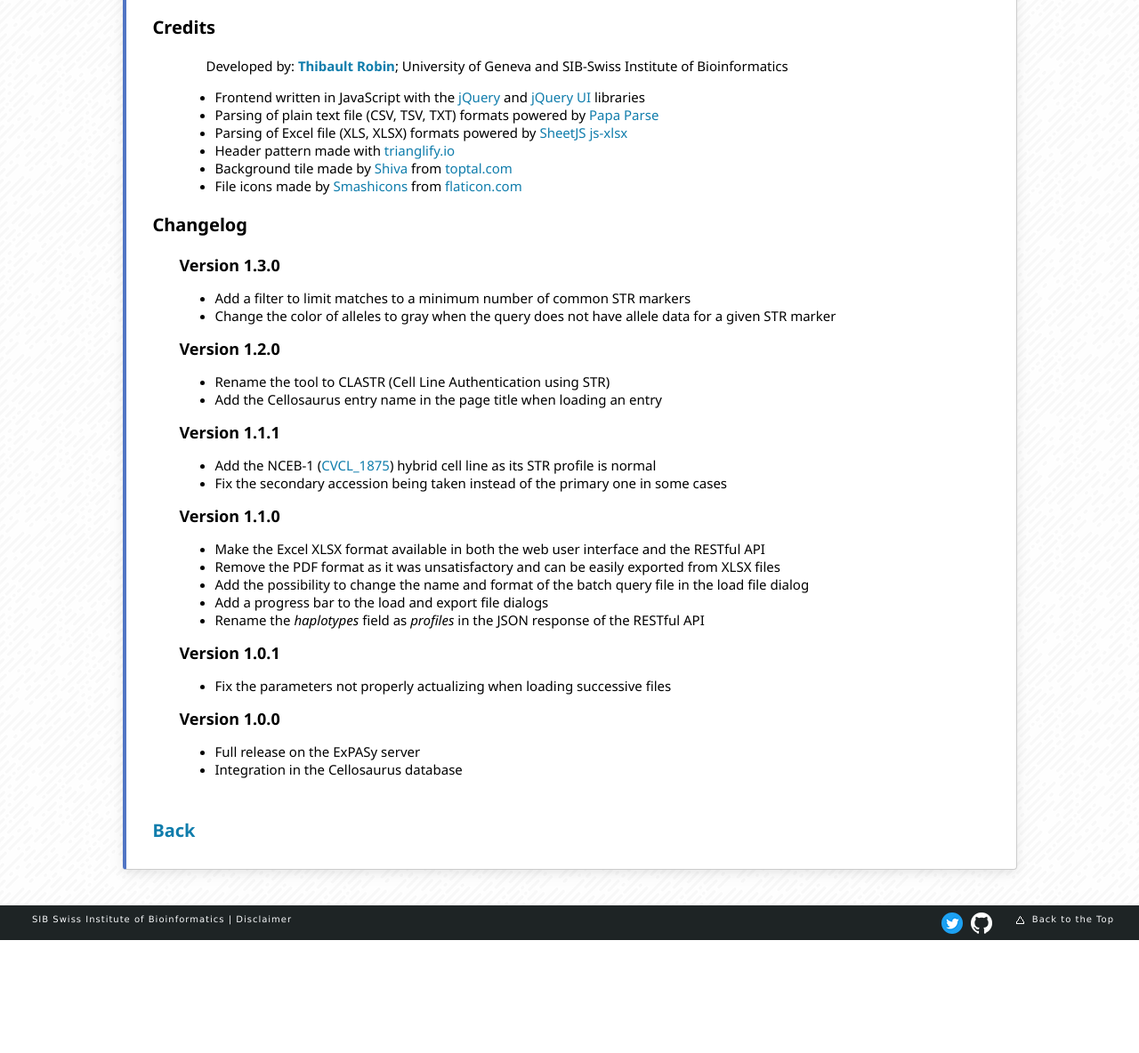
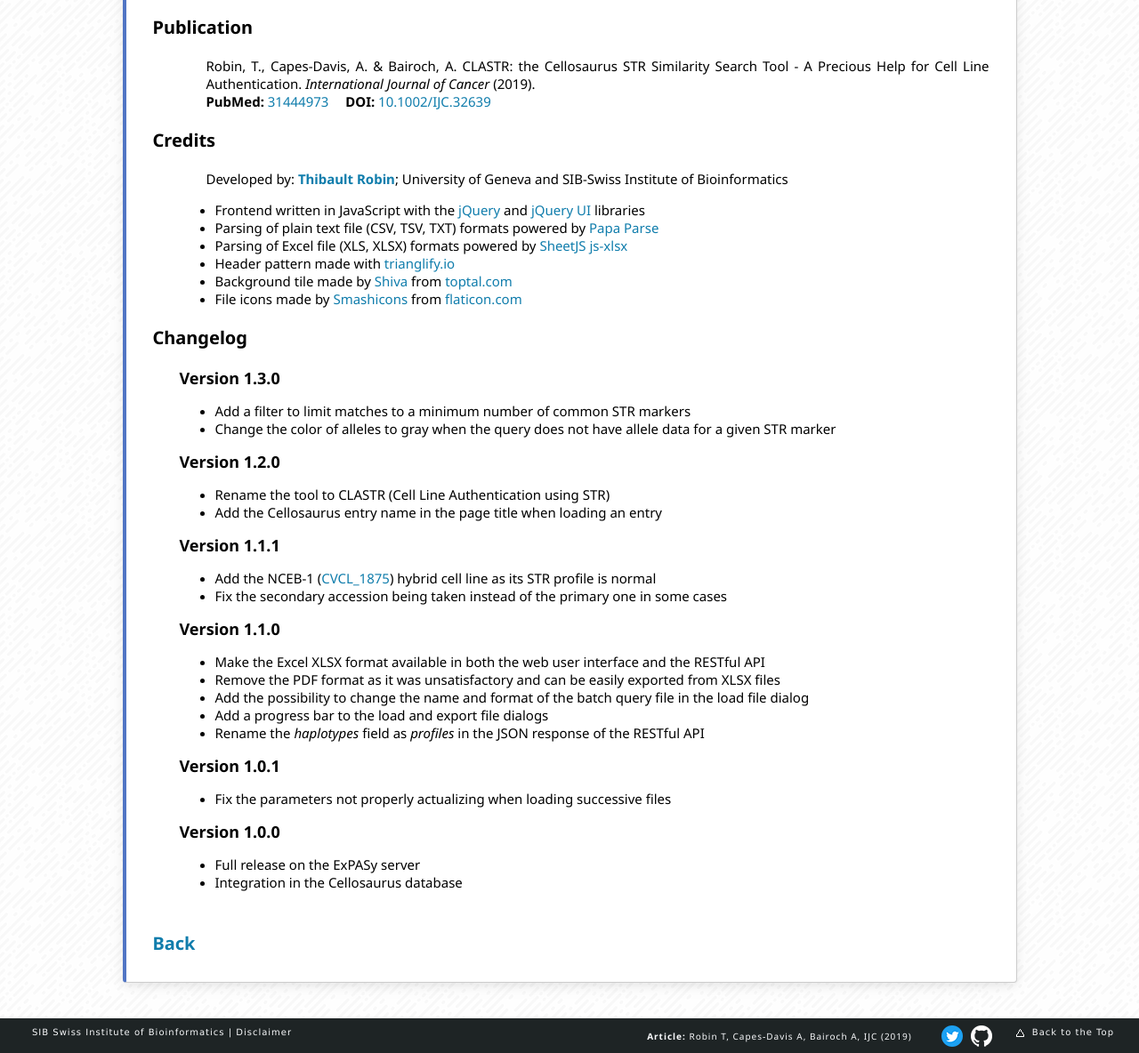
Before and after one commit to calipho-sib/cellosaurus-STR-similarity-search-tool, a plain HTML site: page frontend/about.html in a window 1280 px wide. Shown: the part 155-1339 px from the top of the page at 89% size. Before the commit the page ends 1212 px from the top, so only its background shows below. Drawn offline with Linux system fonts and the light colour scheme.

Commit message:
Add links to the IJC article in the footers and in the about page

```diff
--- a/frontend/about.html
+++ b/frontend/about.html
@@ -28,7 +28,13 @@
     <main class="page">
         <div class="page-header unselectable"><p>CLASTR - About</p></div>
         <div class="page-body">
-            <div class="c1" id=">Credits">Credits</div>
+        <div class="c1" id="publication">Publication</div>
+            <div class="s3">
+                Robin, T., Capes-Davis, A. & Bairoch, A. CLASTR: the Cellosaurus STR Similarity Search Tool - A Precious Help for Cell Line Authentication. <em>International Journal of Cancer</em> (2019).<br>
+                <strong>PubMed: </strong><a href="https://www.ncbi.nlm.nih.gov/pubmed/31444973" target="_blank">31444973</a>&emsp;
+                <strong>DOI: </strong><a href="https://doi.org/10.1002/IJC.32639" target="_blank">10.1002/IJC.32639</a>
+            </div>
+        <div class="c1" id=">Credits">Credits</div>
 	    <div class="s3">
             <p>
                 Developed by: <b><a href="https://www.linkedin.com/in/thibault-robin" target="_blank">Thibault Robin</a></b>; University of Geneva and SIB-Swiss Institute of Bioinformatics
@@ -82,7 +88,7 @@
         <div id="sib_footer_content" property="schema:creator" typeof="schema:NGO">
             <a property="schema:url" href="https://sib.swiss/"><span property="schema:name">SIB Swiss Institute of Bioinformatics</span></a><span>&nbsp;|&nbsp;</span><a href="https://www.expasy.org/disclaimer.html">Disclaimer</a>
             <div id="sib_footer_logos">
-                <!--<a id="article">Robin, T., Capes‐Davis, A., & Bairoch, A. (2019)</a>-->
+                <span id="article"><strong>Article: </strong><a href="https://doi.org/10.1002/IJC.32639" target="_blank">Robin T, Capes‐Davis A, Bairoch A, IJC (2019)</a></span>
                 <a id="twitter" class="logo" href="https://twitter.com/cellosaurus" target="_blank"></a>
                 <a id="github" class="logo" href="https://github.com/calipho-sib/cellosaurus-STR-similarity-search-tool" target="_blank"></a>
             </div>
--- a/frontend/assets/css/clastr.css
+++ b/frontend/assets/css/clastr.css
@@ -141,9 +141,6 @@ select:-moz-focusring {
     color: #F7F8FA;
     text-decoration: underline;
 }
-#article {
-    margin-left: 50px;
-}
 #sib_footer_content {
     position: relative;
     padding: 8px 300px 17px 36px;
@@ -161,11 +158,13 @@ select:-moz-focusring {
 }
 #article {
     position: relative;
+    margin-left: 50px;
     top: -8px;
-    right: 10px;
-    font-style: italic;
+    right: 30px;
 }
-
+#article a {
+    font-family: 'Noto Sans', sans-serif !important;
+}
 #sib_footer_logos #twitter {
     background-image: url("../img/logos/twitter.png");
 }
```
Also changed, not shown: frontend/help.html (+1 -1 lines), frontend/index.html (+1 -1 lines).
